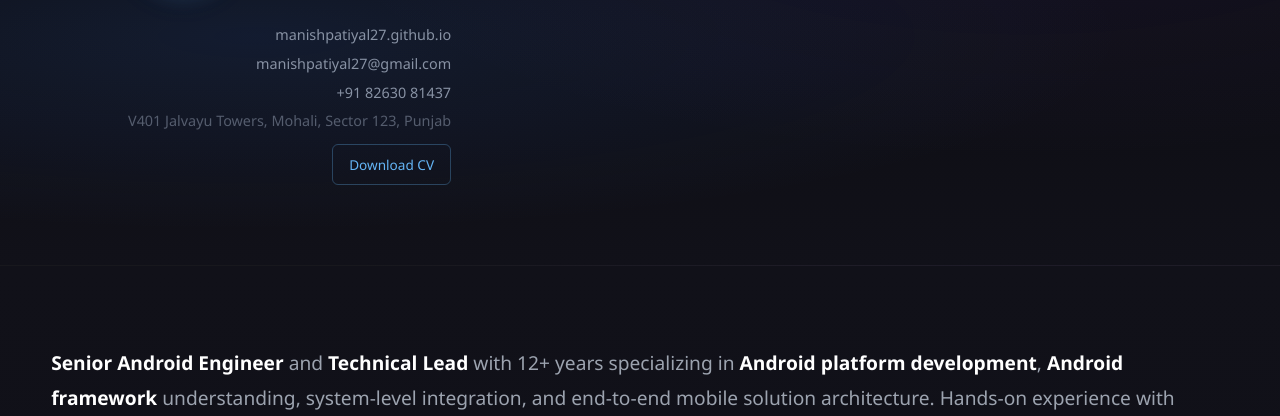
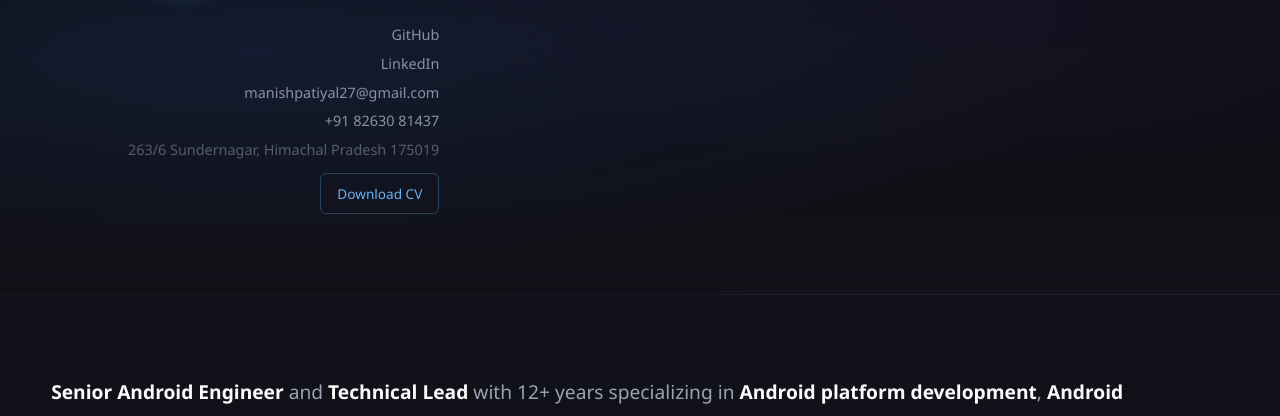
Before and after one commit to ErManishPatiyal/ermanishpatiyal.github.io, a plain HTML site: page index.html in a window 1280 px wide. Shown: the part 193-609 px from the top of the page. Drawn offline with Linux system fonts and the light colour scheme.

Commit message:
Update contact links to GitHub and LinkedIn and set Sundernagar address.
Co-authored-by: Cursor <cursoragent@cursor.com>

```diff
--- a/index.html
+++ b/index.html
@@ -19,10 +19,11 @@
             </div>
         </div>
         <div class="contact-info">
-            <p><a href="https://manishpatiyal27.github.io/" target="_blank">manishpatiyal27.github.io</a></p>
+            <p><a href="https://github.com/ErManishPatiyal" target="_blank" rel="noopener noreferrer">GitHub</a></p>
+            <p><a href="https://www.linkedin.com/in/manish-patiyal/" target="_blank" rel="noopener noreferrer">LinkedIn</a></p>
             <p><a href="mailto:manishpatiyal27@gmail.com">manishpatiyal27@gmail.com</a></p>
             <p><a href="tel:+918263081437">+91 82630 81437</a></p>
-            <p class="contact-address">V401 Jalvayu Towers, Mohali, Sector 123, Punjab</p>
+            <p class="contact-address">263/6 Sundernagar, Himachal Pradesh 175019</p>
             <p><a href="Manish_Patiyal_CV.pdf" class="cv-download" download="Manish_Patiyal_CV.pdf" type="application/pdf">Download CV</a></p>
         </div>
     </header>
```
